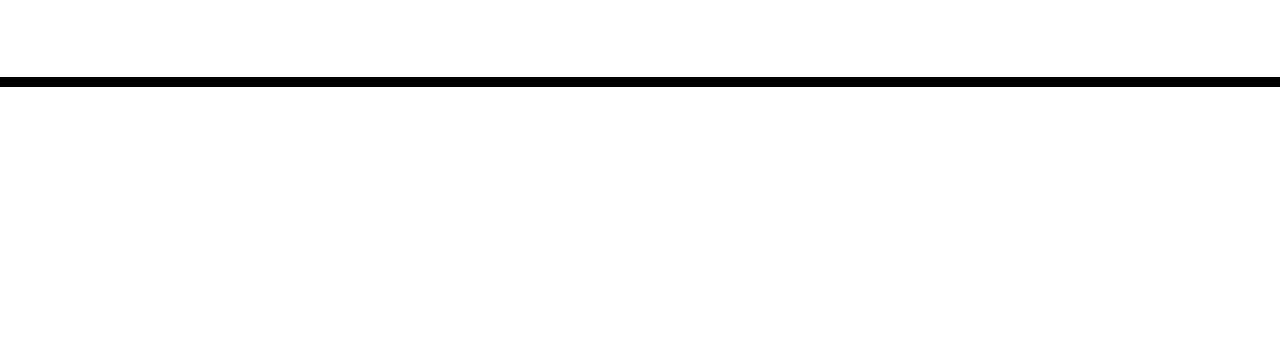
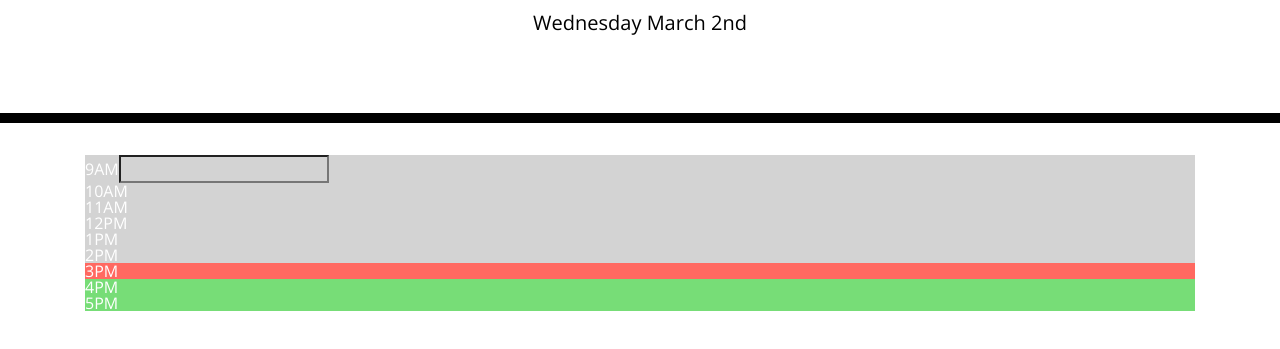
Before and after one commit to jacksonnorris/bc-day-planner, a website: page index.html in a window 1280 px wide. Shown: the part 181-530 px from the top of the page. Drawn offline with nearby package versions, Linux system fonts and the light colour scheme.

Commit message:
added conditional formatting based on current time

```diff
--- a/index.html
+++ b/index.html
@@ -29,10 +29,20 @@
       <p id="currentDay" class="lead"></p>
     </header>
     <div class="container">
-      <!-- Timeblocks go here -->
+      <div class="timeBlock" id="tb1">
+        <span>9AM</span><input type="text" class="timeBlock" />
+      </div>
+      <div class="timeBlock" id="tb2"><span>10AM</span></div>
+      <div class="timeBlock" id="tb3"><span>11AM</span></div>
+      <div class="timeBlock" id="tb4"><span>12PM</span></div>
+      <div class="timeBlock" id="tb5"><span>1PM</span></div>
+      <div class="timeBlock" id="tb6"><span>2PM</span></div>
+      <div class="timeBlock" id="tb7"><span>3PM</span></div>
+      <div class="timeBlock" id="tb8"><span>4PM</span></div>
+      <div class="timeBlock" id="tb8"><span>5PM</span></div>
     </div>
-
     <script src="https://cdnjs.cloudflare.com/ajax/libs/jquery/3.2.1/jquery.min.js"></script>
     <script src="https://cdnjs.cloudflare.com/ajax/libs/moment.js/2.24.0/moment.min.js"></script>
+    <script type="text/javascript" src="./script.js"></script>
   </body>
 </html>
--- /dev/null
+++ b/script.js
@@ -0,0 +1,9 @@
+$('#currentDay').text(moment().format('dddd MMMM Do'));
+var currentHour = parseInt(moment().format('HH'));
+console.log(currentHour);
+$('.timeBlock').each(function(index) {
+    console.log(index);
+    if (index + 9 < currentHour) { this.classList.add('past'); }
+    else if (index + 9 === currentHour) { this.classList.add('present'); }
+    else { this.classList.add('future'); }
+})
```
